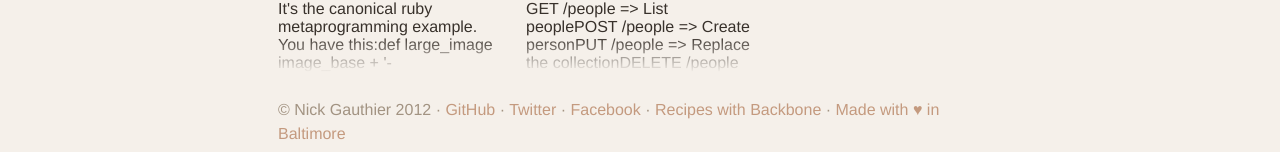
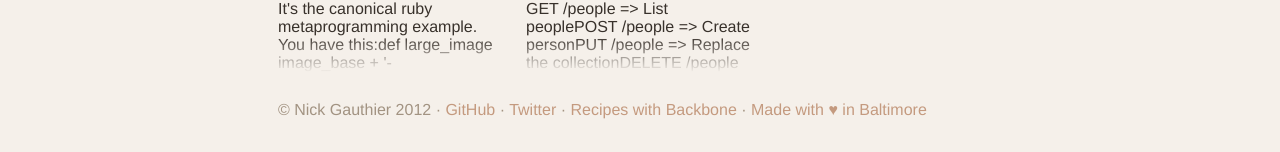
Before and after one commit to ngauthier/ngauthier.github.com, a Jekyll site: the page built from index.html, in a window 1280 px wide. Shown: the part 1558-1710 px from the top of the page. Built offline with Jekyll 4.4.1, drawn with Linux system fonts in a browser that asks for light colours; Markdown is read by kramdown in place of the engine named in the settings; after the commit the page ends 1689 px from its top, so only the background shows below that.

Commit message:
removed facebook link

```diff
--- a/_layouts/default.html
+++ b/_layouts/default.html
@@ -49,8 +49,6 @@
         &middot;
         <a href='http://twitter.com/ngauthier'>Twitter</a>
         &middot;
-        <a href='http://facebook.com/ngauthier'>Facebook</a>
-        &middot;
         <a href='http://recipeswithbackbone.com'>Recipes with Backbone</a>
         &middot;
         <a href="http://madewithloveinbaltimore.org">Made with &hearts; in Baltimore</a>
```
